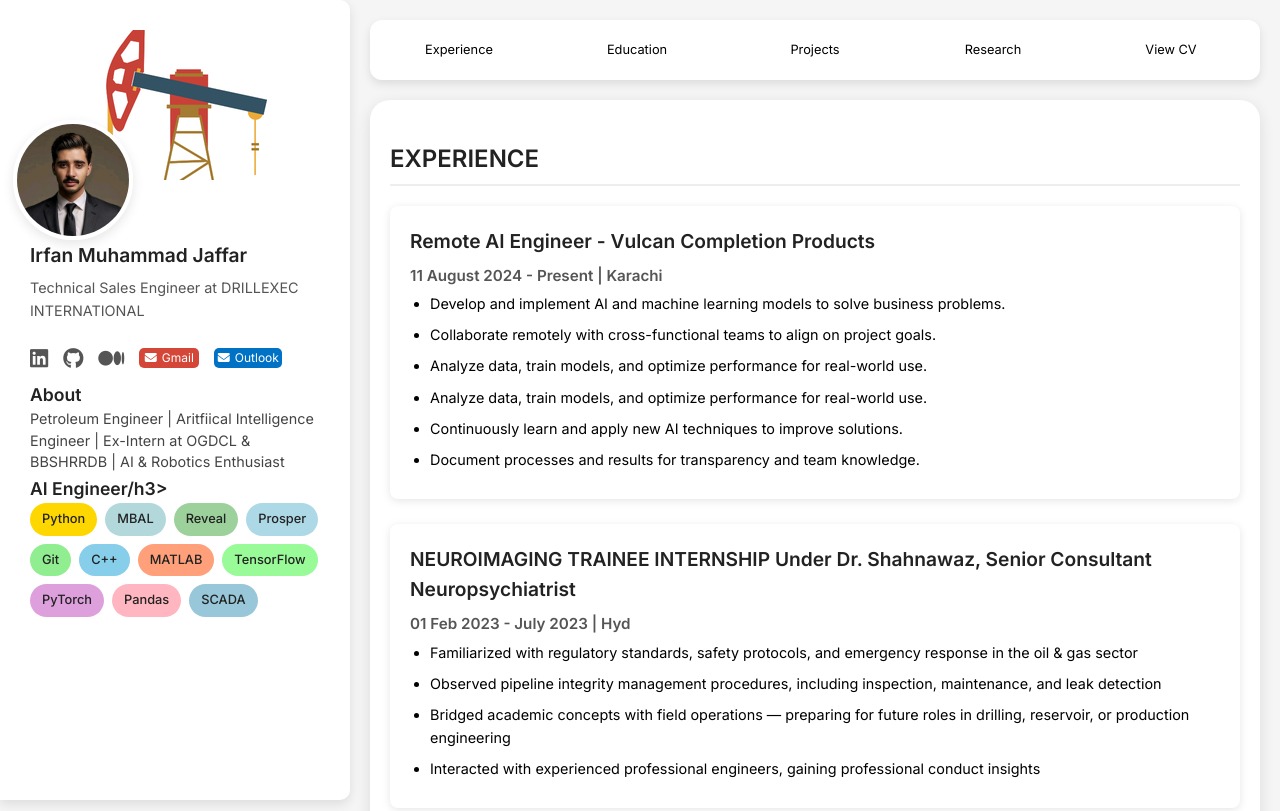
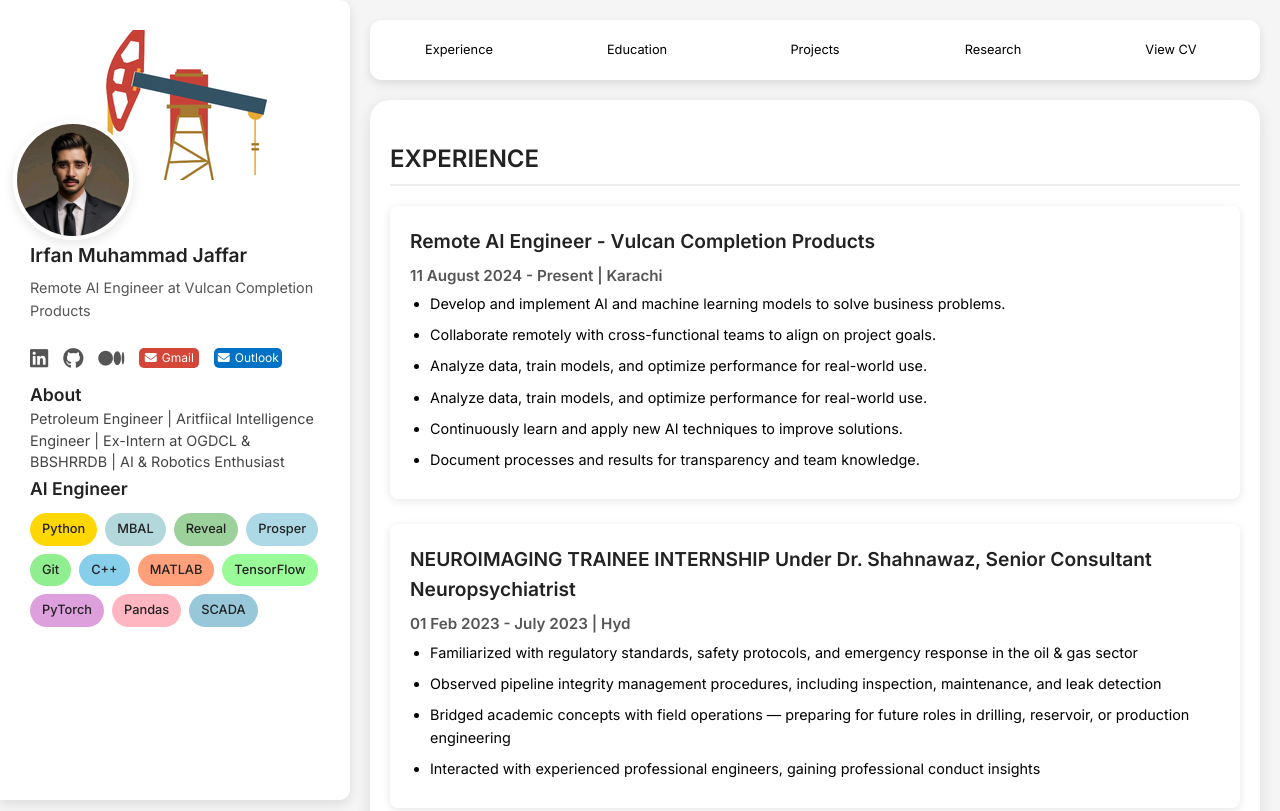
Before and after one commit to jaffarimj/Personal-Website, a plain HTML site: page index.html in a window 1280 px wide. Shown: the top 811 px of the page. Drawn offline with Linux system fonts and the light colour scheme.

Commit message:
Update index.html

```diff
--- a/index.html
+++ b/index.html
@@ -643,7 +643,7 @@
       </div>
 
       <div class="name">Irfan Muhammad Jaffar</div>
-      <div class="title">Technical Sales Engineer at DRILLEXEC INTERNATIONAL</div>
+      <div class="title">Remote AI Engineer at Vulcan Completion Products</div>
 
       <div class="contact-social-container">
         <div class="social-icons">
@@ -683,7 +683,7 @@
       </div>
 
       <div class="skills">
-        <h3>AI Engineer/h3>
+        <h3>AI Engineer</h3>
         <div class="skill-tags">
           <div class="tag" style="background-color:#ffd700; color:#222;"> Python</div>
           <div class="tag" style="background-color:#b2d8dc; color:#222;">MBAL</div>
```
